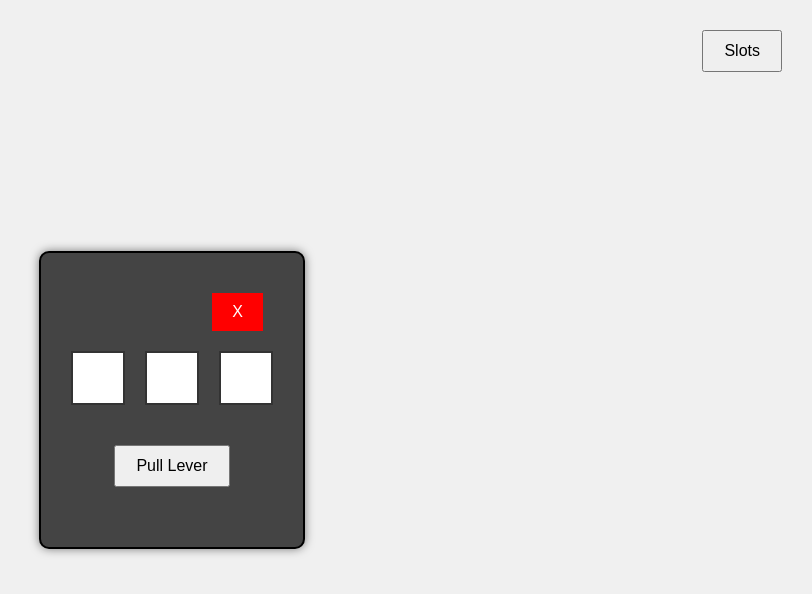
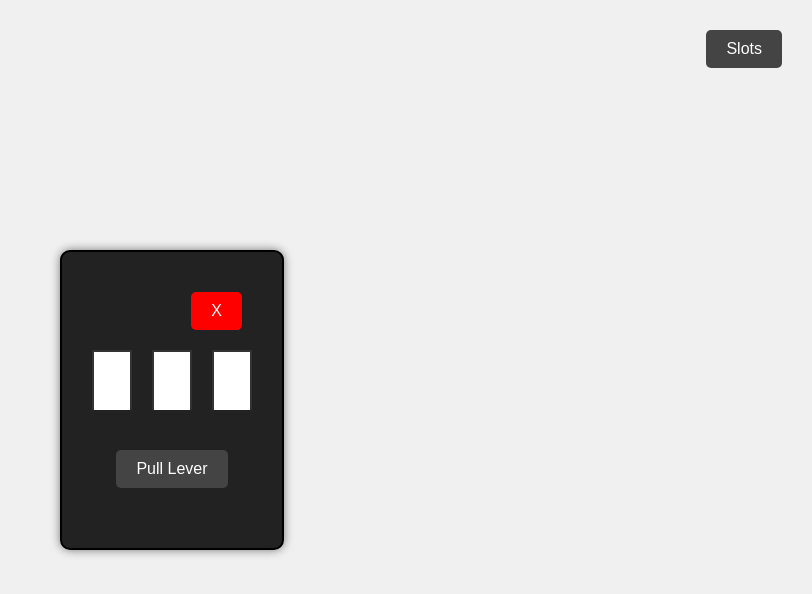
Before and after one commit to romirthedev/slottesting, a plain HTML site: page index.html in a window 1280 px wide. Shown: the whole page, without its empty margins (468-1280 px from the left). Drawn offline with Linux system fonts and the light colour scheme.

Commit message:
Update styles.css

```diff
--- a/styles.css
+++ b/styles.css
@@ -14,6 +14,10 @@ button {
     padding: 10px 20px;
     font-size: 16px;
     cursor: pointer;
+    background-color: #444;
+    color: white;
+    border: none;
+    border-radius: 5px;
 }
 
 #slotButton {
@@ -26,7 +30,7 @@ button {
     display: flex;
     flex-direction: column;
     align-items: center;
-    background-color: #444;
+    background-color: #222;
     border: 2px solid #000;
     border-radius: 10px;
     padding: 20px;
@@ -37,11 +41,15 @@ button {
     display: flex;
     justify-content: center;
     margin-bottom: 20px;
+    position: relative;
+    width: 180px;
+    height: 60px;
+    overflow: hidden;
 }
 
 .reel {
-    width: 50px;
-    height: 50px;
+    width: 60px;
+    height: 60px;
     border: 2px solid #333;
     margin: 0 10px;
     display: flex;
@@ -49,7 +57,6 @@ button {
     align-items: center;
     font-size: 24px;
     background-color: white;
-    transition: transform 0.5s ease-in-out;
 }
 
 .hidden {
```
